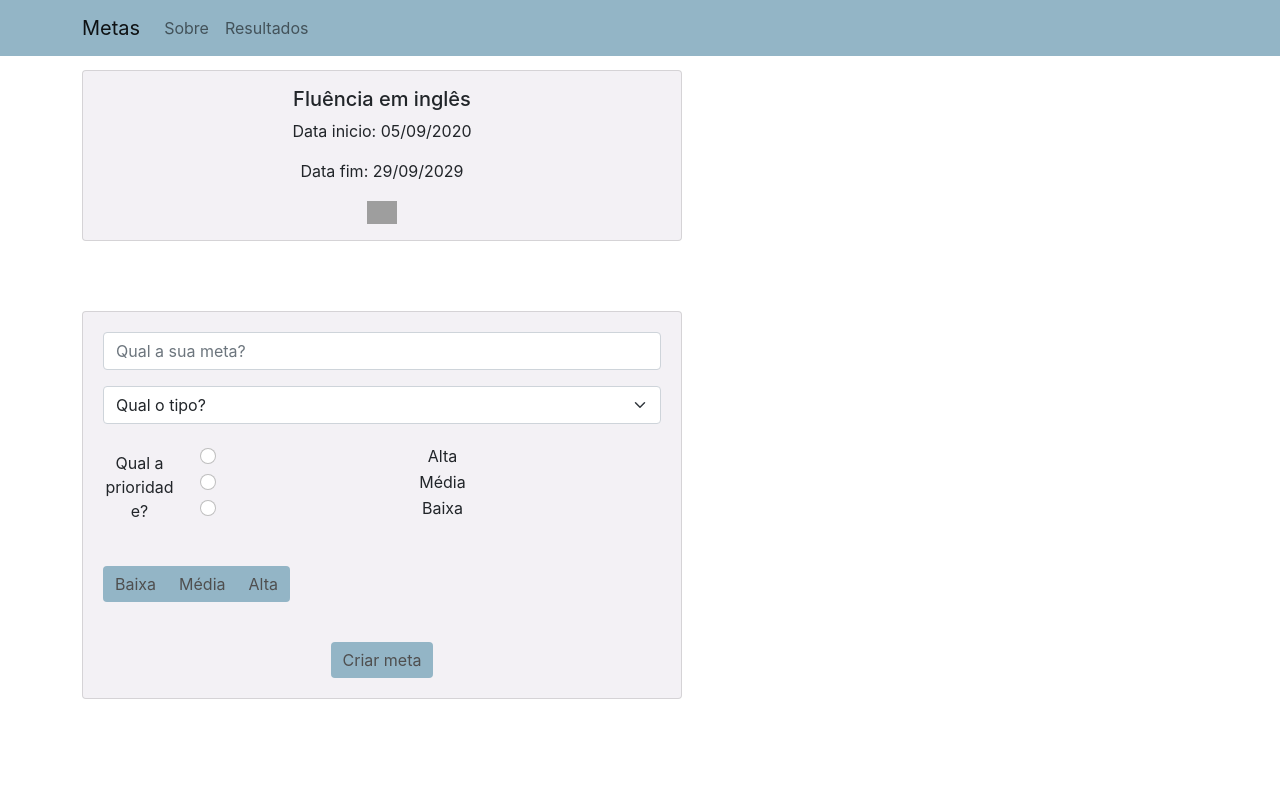
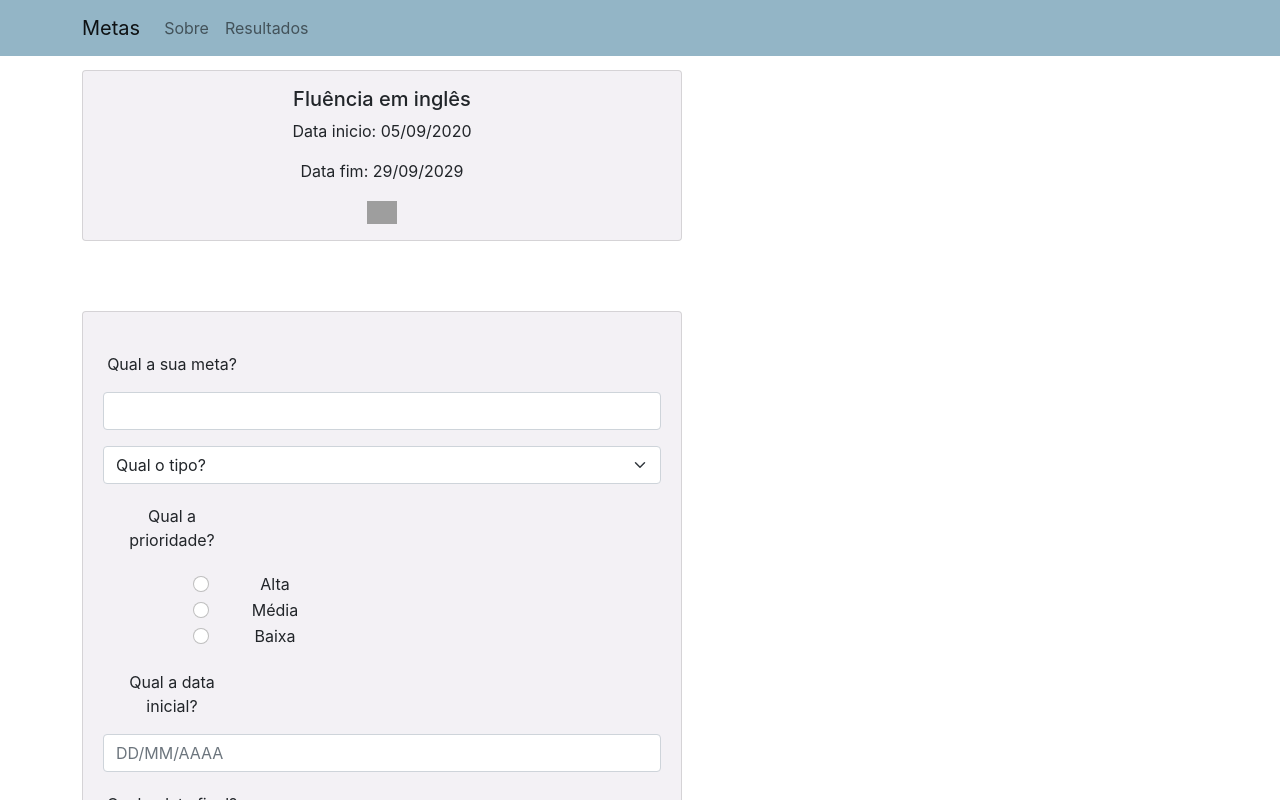
Before and after one commit to marianaalucena/dev-web, a React (Create React App) app in the folder frontend/: page / in a window 1280 px wide. Shown: the top 800 px of the page. Built offline with nearby package versions, Linux system fonts and the light colour scheme; grey boxes are pictures that could not be loaded.

Commit message:
Finalizando componente de cadastro de meta

```diff
--- a/frontend/package.json
+++ b/frontend/package.json
@@ -7,8 +7,10 @@
     "@testing-library/react": "^12.1.2",
     "@testing-library/user-event": "^13.5.0",
     "bootstrap": "^5.1.3",
+    "onefe-bootstrap-daterangepicker": "^2.1.17",
     "react": "^17.0.2",
     "react-bootstrap": "^2.0.3",
+    "react-bootstrap-datetimerangepicker": "^2.0.4",
     "react-dom": "^17.0.2",
     "react-scripts": "5.0.0",
     "web-vitals": "^2.1.2"
--- a/frontend/src/components/form/form.css
+++ b/frontend/src/components/form/form.css
@@ -29,4 +29,11 @@
 
 .radio {
   margin-top: 20px;
+  margin-left: 90px;
+  margin-right: 300px;
 }
+
+.prioridade {
+  margin-top: 20px;
+  margin-right: 420px;
+}
--- a/frontend/src/components/form/index.js
+++ b/frontend/src/components/form/index.js
@@ -2,9 +2,6 @@ import React from "react";
 import Form from "react-bootstrap/Form";
 import Button from "react-bootstrap/Button";
 import Card from "react-bootstrap/Card";
-import ButtonToolbar from "react-bootstrap/ButtonToolbar";
-import ButtonGroup from "react-bootstrap/ButtonGroup";
-import Row from "react-bootstrap/Row";
 import Col from "react-bootstrap/Col";
 import "./form.css";
 
@@ -12,8 +9,9 @@ function FormComp() {
   return (
     <Card className="card">
       <Form className="form">
+        <p className="prioridade">Qual a sua meta?</p>
         <Form.Group className="mb-3" controlId="formBasicEmail">
-          <Form.Control type="email" placeholder="Qual a sua meta?" />
+          <Form.Control type="email" />
         </Form.Group>
         <Form.Select aria-label="Default select example">
           <option className="texto">Qual o tipo?</option>
@@ -23,12 +21,9 @@ function FormComp() {
           <option value="4">Em grupo</option>
           <option value="5">Econômica</option>
         </Form.Select>
+        <p className="prioridade">Qual a prioridade?</p>
 
         <fieldset className="radio">
-          <Form.Group as={Row} className="mb-3">
-            <Form.Label as="legend" column sm={2}>
-              Qual a prioridade?
-            </Form.Label>
           <Col sm={10}>
             <Form.Check
               type="radio"
@@ -49,17 +44,16 @@ function FormComp() {
               id="formHorizontalRadios3"
             />
           </Col>
+        </fieldset>
+        <p className="prioridade">Qual a data inicial?</p>
+        <Form.Group className="mb-3" controlId="formBasicEmail">
+          <Form.Control type="email" placeholder="DD/MM/AAAA" />
         </Form.Group>
-        </fieldset>
 
-        <ButtonToolbar aria-label="Toolbar with button groups">
-          <ButtonGroup className="me-2" aria-label="First group">
-            <Button className="button">Baixa</Button>{" "}
-            <Button className="button">Média</Button>{" "}
-            <Button className="button">Alta</Button>
-          </ButtonGroup>
-        </ButtonToolbar>
-
+        <p className="prioridade">Qual a data final?</p>
+        <Form.Group className="mb-3" controlId="formBasicEmail">
+          <Form.Control type="email" placeholder="DD/MM/AAAA" />
+        </Form.Group>
         <Button className="button" type="Criar meta">
           Criar meta
         </Button>
--- a/frontend/src/components/navbar/index.js
+++ b/frontend/src/components/navbar/index.js
@@ -2,7 +2,7 @@ import React from "react";
 import Container from "react-bootstrap/Container";
 import Navbar from "react-bootstrap/Navbar";
 import Nav from "react-bootstrap/Nav";
-import "./Navbar.css";
+import "./navbar.css";
 
 function CompNavbar() {
   return (
```
Also changed, not shown: 1 other file (tests, documents, lock files or other folders). Lines whose indentation alone changed are shown as unchanged.
